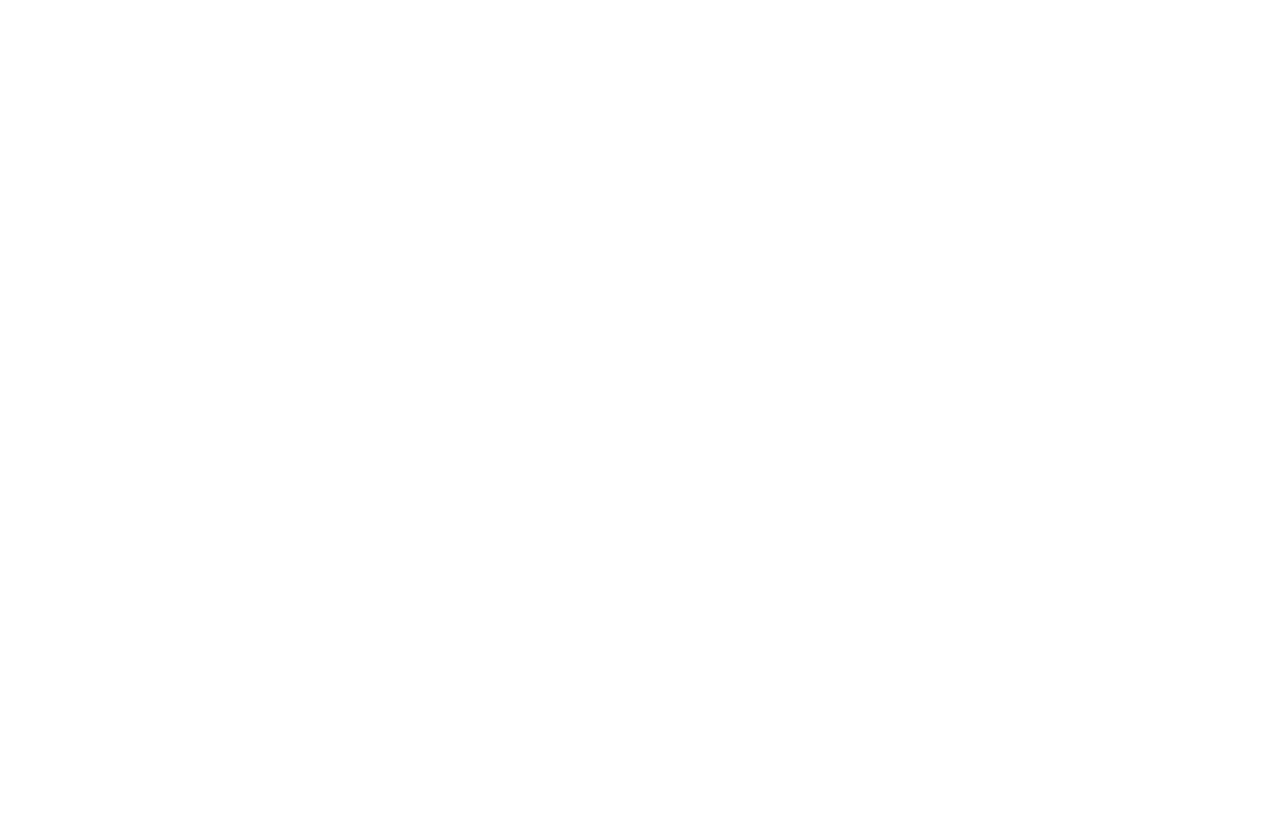
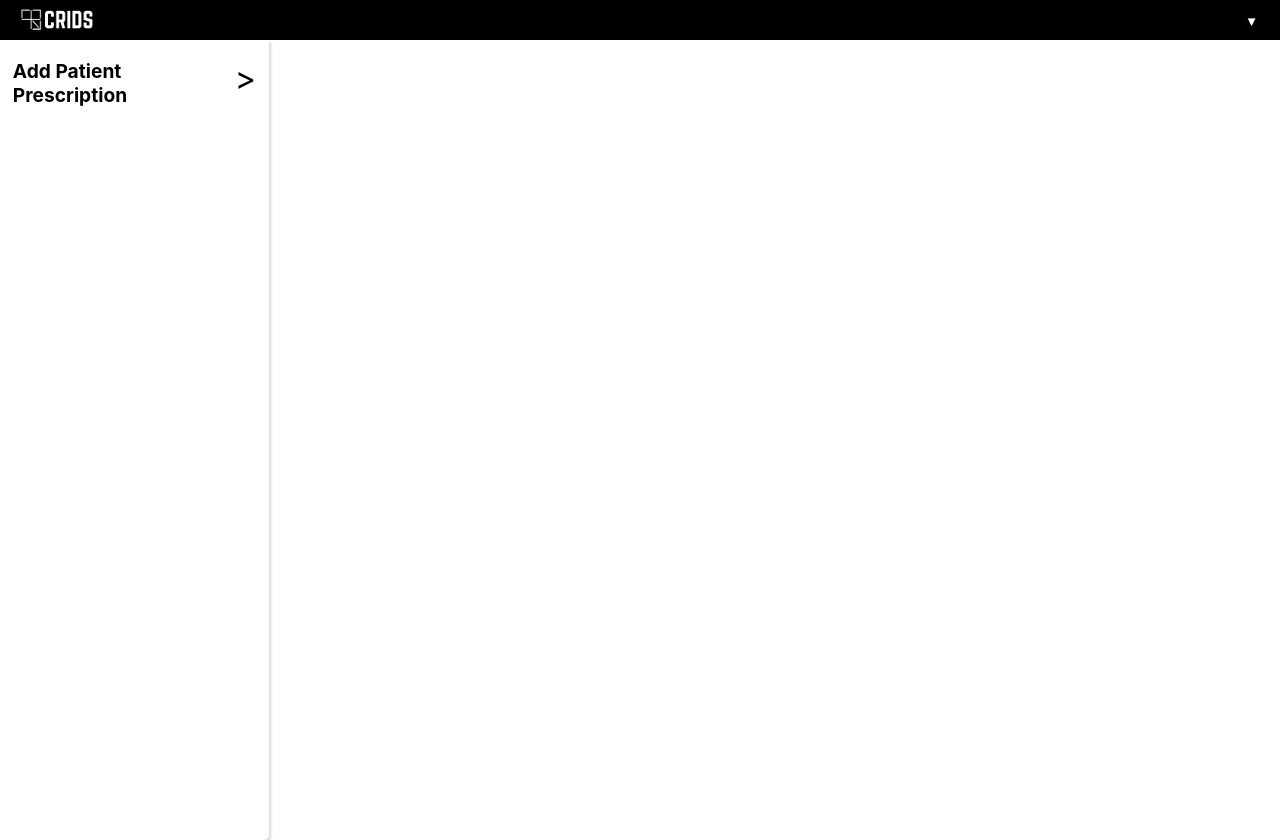
Before and after one commit to Yashu-Goel/TrackIt, a React (Create React App) app in the folder client/: page /doctor_dashboard in a window 1280 px wide. Before the commit this address had no page. Before the commit the page ends 800 px from the top, so only its background shows below. Built offline with nearby package versions, Linux system fonts and the light colour scheme.

Commit message:
added doctor dashboard

```diff
--- a/client/src/App.js
+++ b/client/src/App.js
@@ -2,9 +2,10 @@
 import { Routes, Route } from "react-router-dom";
 import PatientAuth from "./Patient/Auth";
 import DoctorAuth from "./Doctor/Auth";
-import DoctorHome from "./Doctor/Home";
+import AddPatientPrescription from "./Doctor/AddPatientPrescription";
 import Home from "./Home.js";
 import DoctorProvider from "./Doctor/DoctorProvide";
+import Dashboard from "./Doctor/Dashboard";
 
 const App = () => {
   return (
@@ -21,13 +22,22 @@
         />
         <Route path="/" element={<Home />} />
         <Route
-          path="/doctor_home"
+          path="/patient_prescription"
           element={
             <DoctorProvider>
-              <DoctorHome />
+              <AddPatientPrescription />
             </DoctorProvider>
           }
         />
+        <Route
+          path="/doctor_dashboard"
+          element={
+            <DoctorProvider>
+              <Dashboard />
+            </DoctorProvider>
+          }
+        />
+
       </Routes>
     </>
   );
--- a/client/src/Components/Navbar.js
+++ b/client/src/Components/Navbar.js
@@ -5,7 +5,6 @@
 const Navbar = () => {
     return (
         <div>
-            {/* Code here */}
             <div class="header-navbar">
                 <img src={logo} className='logo-navbar'></img>
                 <div class="lorem-navbar" >
--- a/client/src/Doctor/Home.js
+++ b/client/src/Doctor/AddPatientPrescription.js
@@ -2,13 +2,15 @@
 import axios from "axios";
 import { toast, ToastContainer } from "react-toastify";
 import "react-toastify/dist/ReactToastify.css";
-import Navbar2 from "../Components/Navbar2";
+import Navbar from "./Navbar";
 import { DoctorContext } from "./DoctorProvide.js";
-import "./Home.css";
+import "./AddPatientPrescription.css";
 const API_BASE = "http://localhost:5000";
   const _id = localStorage.getItem("_id");
 
-const Home = () => {
+const AddPatientPrescription = () => {
+  const { isLoggedIn, toggleLoginStatus, logout } = useContext(DoctorContext);
+
   const [doctorData, setDoctorData] = useState({
     doctor_name: "",
     clinic_address: {
@@ -49,11 +51,12 @@
 
   console.log(medicineData);
 
-
   useEffect(() => {
     const fetchDoctorData = async () => {
       try {
-        const response = await axios.get(API_BASE+`/doctor/doctor_info/${_id}`);
+        const response = await axios.get(
+          API_BASE + `/doctor/doctor_info/${_id}`
+        );
         console.log(response);
         const { data } = response;
 
@@ -69,7 +72,6 @@
     fetchDoctorData();
   }, [_id]);
 
-  const { isLoggedIn, toggleLoginStatus, logout } = useContext(DoctorContext);
   const [formData, setFormData] = useState({
     patient_name: "",
     patient_age: "",
@@ -103,15 +105,15 @@
 
       console.log("Prescription saved:", response.data);
 
-      // setFormData({
-      //   patient_name: "",
-      //   patient_age: "",
-      //   patient_weight: "",
-      //   patient_height: "",
-      //   prescription: "",
-      // });
+      setFormData({
+        patient_name: "",
+        patient_age: "",
+        patient_weight: "",
+        patient_height: "",
+        prescription: "",
+      });
 
-      // setPrescriptions([]);
+      setPrescriptions([]);
 
       toast.success("Prescription submitted successfully");
     } catch (error) {
@@ -125,11 +127,9 @@
     }
   };
 
-
   return (
     <div>
-      <Navbar2 />
-
+      <Navbar />
       <div className="header-DocHome">
         <h1>{doctorData.doctor_name}</h1>
         <p className="address">
@@ -141,7 +141,6 @@
       </div>
       <form onSubmit={handleSubmit}>
         <div className="forFlex-DocHome">
-
           <div className="adjacent-field-DocHome">
             <label>Patient Name:</label>
             <input
@@ -185,11 +184,9 @@
               onChange={handleChange}
             />
           </div>
-
         </div>
         <div className="prescription">
           <div className="adjacent-field-DocHome-non">
-
             <textarea
               name="prescription"
               className="input-DocHome-prescription"
@@ -198,7 +195,6 @@
               placeholder="Write the prescription here."
             />
           </div>
-
         </div>
         <hr className="hrr" />
         <h3 className="mediH3">Medications Prescribed</h3>
@@ -266,7 +262,6 @@
           </button>
         </form>
 
-
         <table className="mediTable">
           <thead>
             <tr>
@@ -301,4 +296,4 @@
   );
 };
 
-export default Home;
+export default AddPatientPrescription;
--- a/client/src/Doctor/Auth.js
+++ b/client/src/Doctor/Auth.js
@@ -37,7 +37,6 @@
     pin_code: "",
     password: "",
     cpassword: "",
-
   });
 
   const handleChange = (e) => {
@@ -157,10 +156,10 @@
       formData.append("aadhar", aadhar);
       formData.append("field_of_study", field_of_study);
       formData.append("past_experiences", past_experiences);
-formData.append("street", street);
-formData.append("city", city);
-formData.append("state", state);
-formData.append("pin_code", pin_code);
+      formData.append("street", street);
+      formData.append("city", city);
+      formData.append("state", state);
+      formData.append("pin_code", pin_code);
       formData.append("password", password);
       formData.append("cpassword", cpassword);
       formData.append("degreeFile", degreeFileUniqueName);
@@ -177,7 +176,6 @@
         },
       });
 
-
       await axios.post(`${API_BASE}/doctor/doctor_signup`, {
         name,
         mobile,
@@ -186,11 +184,11 @@
         aadhar,
         field_of_study,
         past_experiences,
-        clinic_address:{
+        clinic_address: {
           street,
           city,
           state,
-          pin_code
+          pin_code,
         },
         password,
         cpassword,
@@ -237,7 +235,7 @@
         localStorage.setItem("_id", _id);
         localStorage.setItem("token", token);
         setTimeout(() => {
-          navigate("/doctor_home");
+          navigate("/doctor_dashboard");
         }, 3500);
       }
     } catch (error) {
--- /dev/null
+++ b/client/src/Doctor/Dashboard.js
@@ -0,0 +1,15 @@
+import React from 'react'
+import Navbar from './Navbar'
+import LeftSidebar from './LeftSidebar'
+const Dashboard = () => {
+  return (
+    <div>
+        <div><Navbar/></div>
+        <div>
+            <LeftSidebar/>
+        </div>
+    </div>
+  )
+}
+
+export default Dashboard
--- /dev/null
+++ b/client/src/Doctor/LeftSidebar.css
@@ -0,0 +1,56 @@
+*{
+    margin: 0;
+    padding: 0;
+}
+
+
+.SellerLeftSideBarMain {
+  box-shadow: rgba(0, 0, 0, 0.15) 1.95px 1.95px 2.6px;
+  width: 21%;
+  left: 0;
+  margin-top: 40px;
+  background-color: white;
+  border-bottom-right-radius: 5px;
+  min-height: 100vh;
+}
+
+.DataItems {
+  font-size: 1.2rem;
+  padding: 0.6rem 0.4rem;
+  text-decoration: none;
+}
+.LinkStyle {
+  text-decoration: none;
+  color: black;
+
+}
+.DataItem {
+  display: flex;
+  justify-content: space-between;
+  font-size: 1.2rem;
+  padding: 0.6rem 0.4rem;
+  position: relative;
+}
+.DataItem::after{
+    content: "";
+    position: absolute;
+    width: 0;
+    bottom: 0;
+    height: 2.5px;
+    background-color: #33333389;
+    transition: all 1s ease;
+}
+.DataItem:hover::after {
+  width: 100%;
+}
+
+
+.DataItems p {
+  display: flex;
+  align-items: center;
+  font-weight: bold;
+}
+
+.DataItems span {
+  font-size: 2rem;
+}
--- /dev/null
+++ b/client/src/Doctor/LeftSidebar.js
@@ -0,0 +1,28 @@
+import React from 'react'
+import { Link } from "react-router-dom";
+import './LeftSidebar.css'
+const LeftSidebar = () => {
+    const data = [
+      {
+        data_item: "Add Patient Prescription",
+        link_to: "/patient_prescription",
+      },
+
+    ];
+  return (
+    <div className="SellerLeftSideBarMain">
+      <div className="DataItems">
+        {data.map((item, index) => (
+          <Link to={item.link_to} key={index} className="LinkStyle">
+            <div className="DataItem">
+              <p>{item.data_item}</p>
+              <span>&gt;</span>
+            </div>
+          </Link>
+        ))}
+      </div>
+    </div>
+  );
+}
+
+export default LeftSidebar
```
Also changed, not shown: client/src/Doctor/Navbar.js (renamed from client/src/Components/Navbar2.js, +4 -5 lines), client/src/Doctor/AddPatientPrescription.css (renamed from client/src/Doctor/Home.css), client/src/Doctor/Navbar.css (renamed from client/src/Components/Navbar2.css), 1 other file (tests, documents, lock files or other folders). Lines whose indentation alone changed are shown as unchanged.
